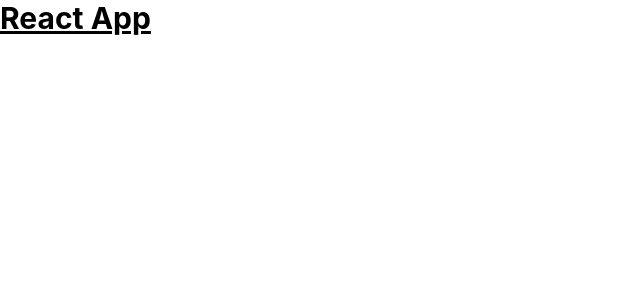
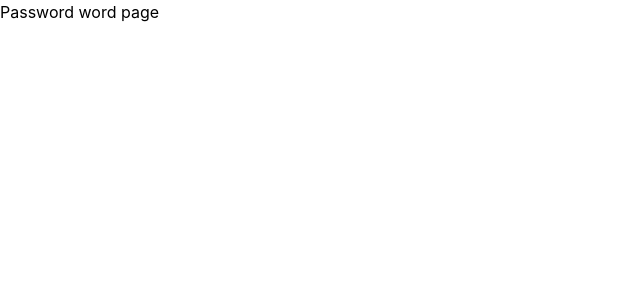
Before and after one commit to SethaVa/express-authentication, a React (Create React App) app: page /password in a window 1280 px wide. Shown: the top 300 px of the page, without its empty margins (0-640 px from the left). Built offline with nearby package versions, Linux system fonts and the light colour scheme.

Commit message:
react router configuration

```diff
--- a/package.json
+++ b/package.json
@@ -8,6 +8,7 @@
     "@testing-library/user-event": "^13.5.0",
     "react": "^18.2.0",
     "react-dom": "^18.2.0",
+    "react-router-dom": "^6.6.1",
     "react-scripts": "5.0.1",
     "web-vitals": "^2.1.4"
   },
--- a/src/App.js
+++ b/src/App.js
@@ -1,8 +1,53 @@
+import {
+  createBrowserRouter,
+  RouterProvider,
+} from "react-router-dom";
+import PageNotFoundPage from "./pages/PageNotFound";
+import PasswordPage from "./pages/Password";
+import ProfilePage from "./pages/Profile";
+import RecoveryPage from "./pages/Recovery";
+import RegisterPage from "./pages/Register";
+import ResetPage from "./pages/Reset";
+import UsernamePage from "./pages/Username";
+
+// Pages
+
+const router = createBrowserRouter([
+  {
+    path: "/",
+    element: <UsernamePage />
+  },
+  {
+    path: "/register",
+    element: <RegisterPage />
+  },
+  {
+    path: "/password",
+    element: <PasswordPage />
+  },
+  {
+    path: "/profile",
+    element: <ProfilePage />
+  },
+  {
+    path: "/recovery",
+    element: <RecoveryPage />
+  },
+  {
+    path: "/reset",
+    element: <ResetPage />
+  },
+  {
+    path: "*",
+    element: <PageNotFoundPage />
+  }
+])
+
 function App() {
   return (
-    <h1 className="text-3xl font-bold underline">
-      React App
-    </h1>
+    <main>
+      <RouterProvider router={router}/>
+    </main>
   );
 }
 
--- /dev/null
+++ b/src/pages/PageNotFound.jsx
@@ -0,0 +1,7 @@
+const PageNotFoundPage = () => {
+    return (
+        <div>Page not found page</div>
+    )
+}
+
+export default PageNotFoundPage;
--- /dev/null
+++ b/src/pages/Password.jsx
@@ -0,0 +1,7 @@
+const PasswordPage = () => {
+    return (
+        <div>Password word page</div>
+    )
+}
+
+export default PasswordPage;
--- /dev/null
+++ b/src/pages/Profile.jsx
@@ -0,0 +1,7 @@
+const ProfilePage = () => {
+    return (
+        <div>Profile page</div>
+    )
+}
+
+export default ProfilePage;
--- /dev/null
+++ b/src/pages/Recovery.jsx
@@ -0,0 +1,7 @@
+const RecoveryPage = () => {
+    return (
+        <div>Recovery page</div>
+    )
+}
+
+export default RecoveryPage;
--- /dev/null
+++ b/src/pages/Register.jsx
@@ -0,0 +1,7 @@
+const RegisterPage = () => {
+    return (
+        <div>Register</div>
+    )
+}
+
+export default RegisterPage;
--- /dev/null
+++ b/src/pages/Reset.jsx
@@ -0,0 +1,7 @@
+const ResetPage = () => {
+    return (
+        <div>Reset page</div>
+    )
+}
+
+export default ResetPage;
--- /dev/null
+++ b/src/pages/Username.jsx
@@ -0,0 +1,7 @@
+const UsernamePage = () => {
+    return (
+        <div>Username page</div>
+    )
+}
+
+export default UsernamePage;
```
Also changed, not shown: 1 other file (tests, documents, lock files or other folders).
